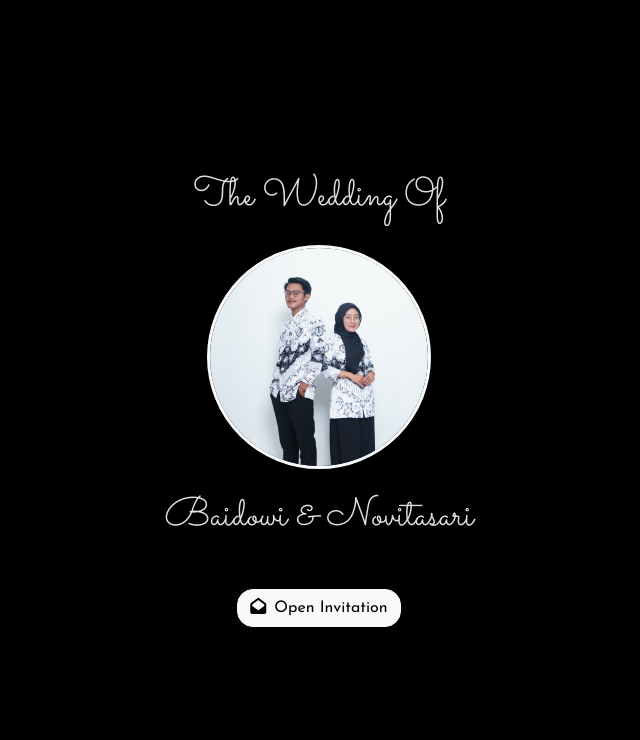
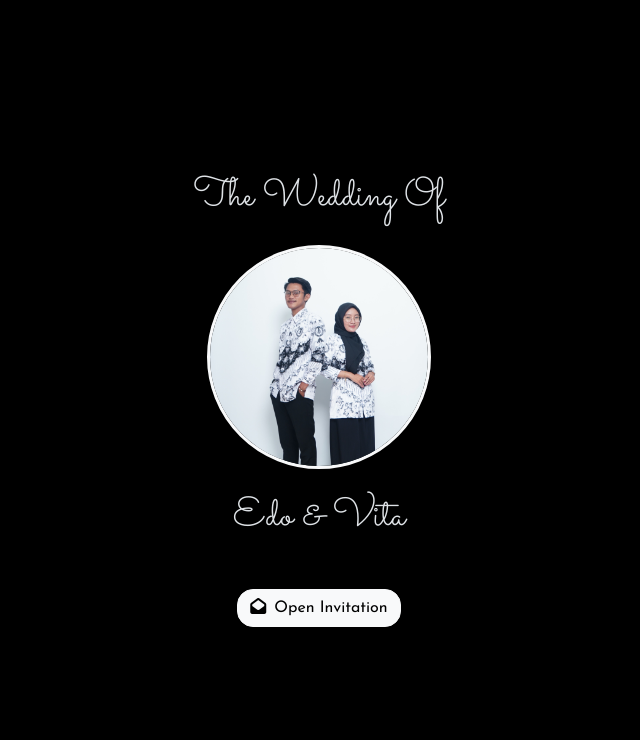
Before and after one commit to SetiyoPramono/undanganbaidowinovitasari, a plain HTML site: page index.html in a window 1280 px wide. Shown: the top 740 px of the page, without its empty margins (321-961 px from the left). Drawn offline with nearby package versions, Linux system fonts and the light colour scheme.

Commit message:
Update index.html

```diff
--- a/index.html
+++ b/index.html
@@ -568,7 +568,7 @@
                     <img src="./assets/images/bg.jpg" alt="background">
                 </div>
 
-                <h1 class="font-esthetic my-4" style="font-size: 2.5rem;">Baidowi & Novitasari</h1>
+                <h1 class="font-esthetic my-4" style="font-size: 2.5rem;">Edo & Vita</h1>
                 <div id="guest-name" data-message="Kepada Yth Bapak/Ibu/Saudara/i"></div>
 
                 <button type="button" class="btn btn-light shadow rounded-4 mt-4" onclick="util.open(this)">
```
